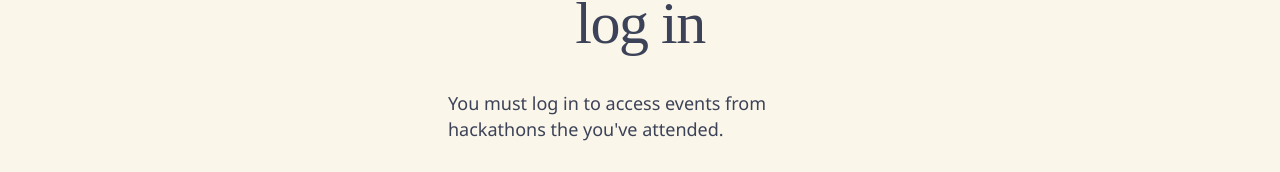
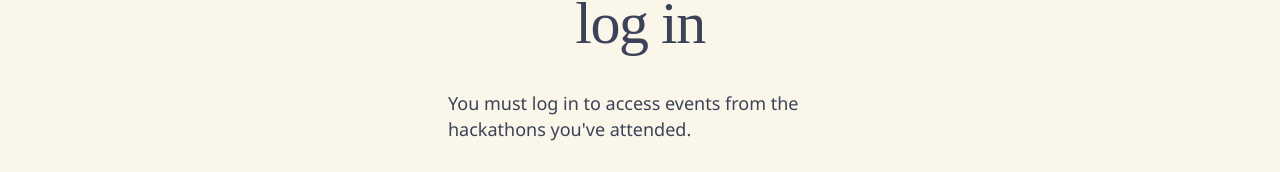
Before and after one commit to jglu/htn-2025-oa, a React (Vite) app: page /login in a window 1280 px wide. Shown: the part 120-292 px from the top of the page. Built offline with nearby package versions, Linux system fonts and the light colour scheme; no server answers; a web font is replaced by a local one.

Commit message:
fix: grammar

```diff
--- a/src/pages/Login.jsx
+++ b/src/pages/Login.jsx
@@ -6,7 +6,7 @@ const Login = () => {
     return (
         <div className="page">
             <h1>log in</h1>
-            <p>You must log in to access events from hackathons the you've attended.</p>
+            <p>You must log in to access events from the hackathons you've attended.</p>
             <LoginForm/>
         </div>
     )
```
